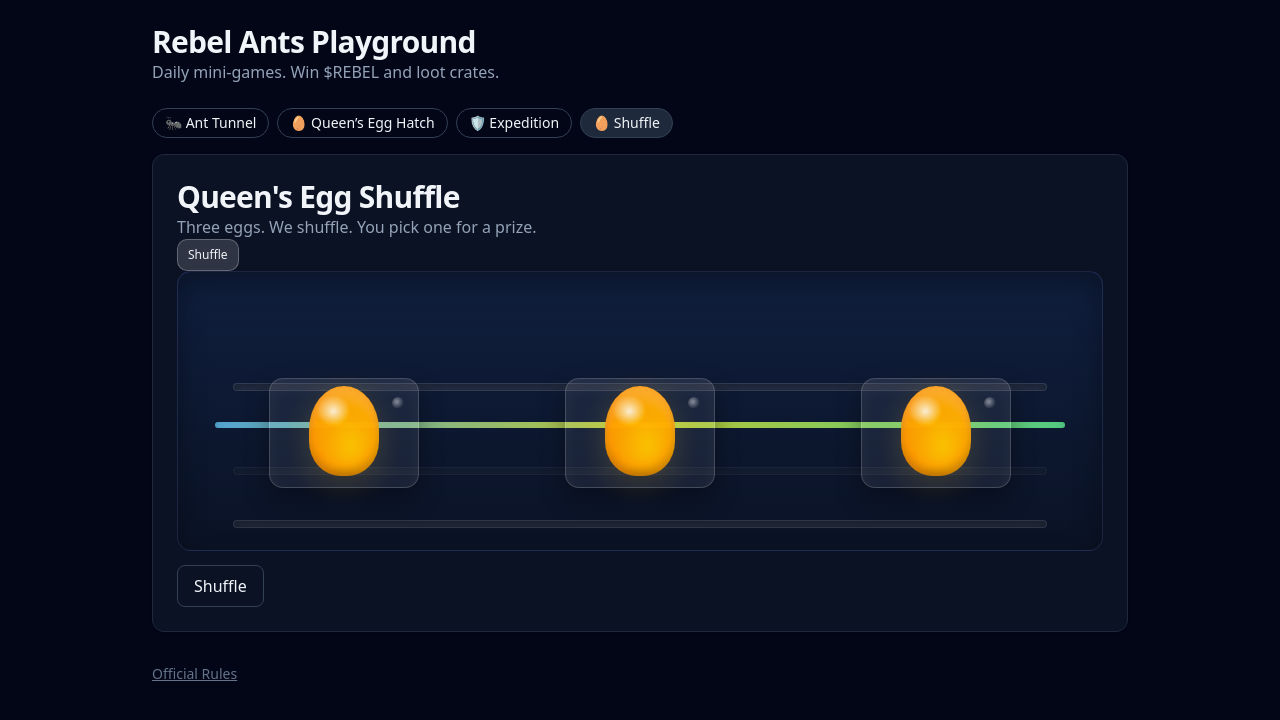
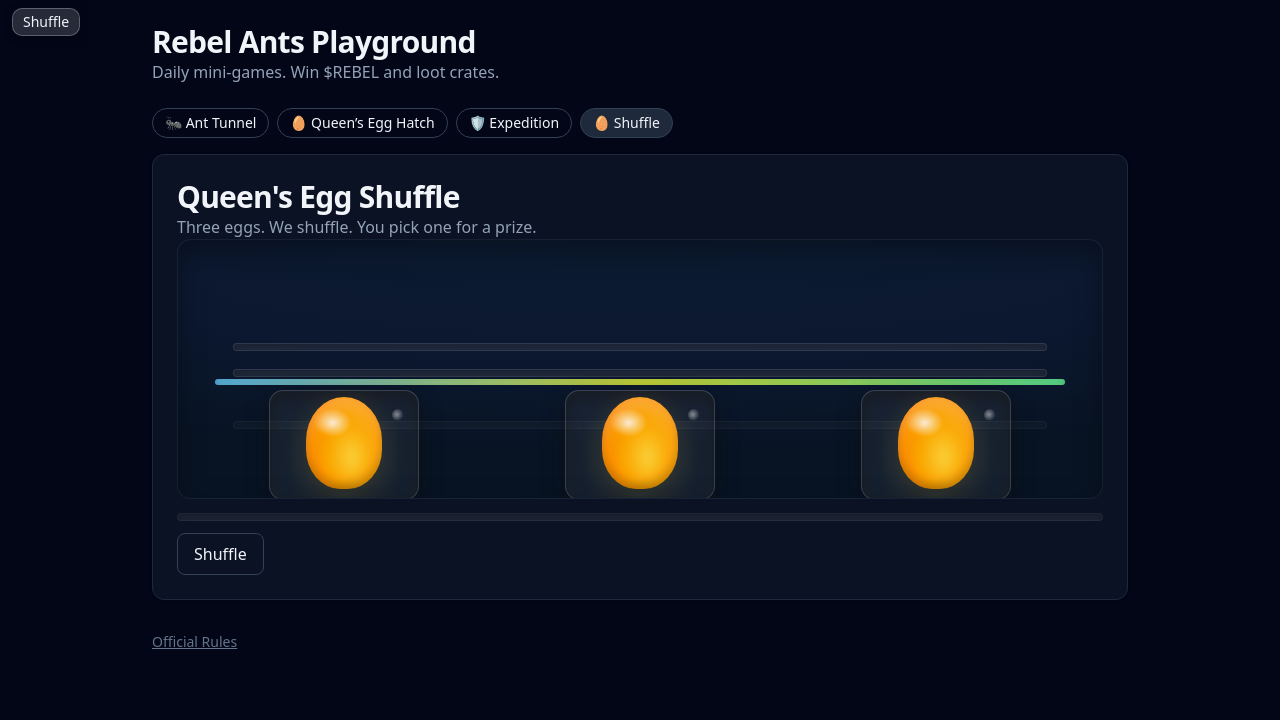
Before and after one commit to D1stknight/rebelants-playground, a Next.js app: page / in a window 1280 px wide. Both pictures are taken after a click on the button "🥚 Shuffle". Shown: the top 720 px of the page. Built offline with nearby package versions, Linux system fonts and the light colour scheme.

Commit message:
Update globals.css

```diff
--- a/styles/globals.css
+++ b/styles/globals.css
@@ -538,3 +538,67 @@ body { @apply bg-slate-950 text-slate-100; }
   border: 1px solid rgba(255,255,255,.25);
   backdrop-filter: blur(4px);
 }
+
+/* ===== RA Shuffle v1.4 (self-contained) ===== */
+
+/* layout */
+.shuffle-scene { position: relative; height: 260px; overflow: hidden;
+  background: radial-gradient(120% 80% at 50% 0%, #0b1b31 0%, #0c1830 55%, #081424 100%);
+  border-radius: 14px; border: 1px solid rgba(30 41 59 / .6); }
+.strip{ position:absolute; inset:0; pointer-events:none; opacity:.25;
+  background:
+    radial-gradient(50% 14px at 12% 58%, rgba(137,224,224,.35), transparent 60%),
+    radial-gradient(50% 14px at 88% 58%, rgba(137,224,224,.35), transparent 60%); }
+
+/* rails */
+.rail{ position:absolute; left: 34px; right: 34px; height: 6px; border-radius: 5px;
+  background: linear-gradient(90deg,#7ee9ff,#98d1ff,#3f75fd,#7effaf);
+  box-shadow: inset 0 2px 4px rgba(0,0,0,.35), 0 0 0 1px rgba(255,255,255,.06) inset; opacity:.8; }
+.rail-top{ top: 36%; opacity:.35; }
+.rail-mid{ top: 50%; opacity:.9; }
+.rail-bottom{ top: 64%; opacity:.35; }
+
+/* eggs */
+.egg-card{ position:absolute; width:150px; height:110px; transform: translateX(-50%);
+  background: rgba(255,255,255,.06); border:1px solid rgba(255,255,255,.14); border-radius:14px;
+  box-shadow: inset 0 8px 18px rgba(25,25,25,.65), 0 12px 24px rgba(10,10,10,.45);
+  display:grid; place-items:center; transition: transform .22s ease, box-shadow .18s ease;
+  pointer-events: none; }
+.egg-card.can-pick{ pointer-events:auto; cursor:pointer; }
+.egg-card.can-pick:hover{ box-shadow: inset 0 10px 22px rgba(25,25,25,.7), 0 14px 26px rgba(10,10,10,.55);
+  transform: translateX(-50%) translateY(-2px) scale(1.01); }
+
+/* glossy egg */
+.egg-body{ position:relative; width:76px; height:92px; border-radius:42px 42px 38px 38px / 48px 48px 44px 44px;
+  background:
+    radial-gradient(35% 22% at 35% 28%, rgba(255,255,255,.85), rgba(255,255,255,0) 70%),
+    radial-gradient(60% 70% at 60% 65%, #ffcc40 7%, #ff9d00 70%, #ff8d00 100%);
+  filter: saturate(1.12); transform: translateY(-2px); }
+.egg-speckle{ position:absolute; right:14px; top:18px; width:12px; height:12px; border-radius:50%;
+  background: radial-gradient(circle at 40% 45%, rgba(255,255,255,.8), rgba(255,255,255,0) 70%); opacity:.6; }
+.egg-shadow{ position:absolute; left:50%; top:84%; width:72px; height:12px;
+  transform: translateX(-50%); border-radius: 60% 60% 50% 50%;
+  background: radial-gradient(60% 60% at 50% 60%, rgba(0,0,0,.35), transparent 80%); }
+
+/* wobble when pickable */
+@keyframes an-wobble{
+  0%,100%{ transform: translateY(-2px) rotate(0deg); }
+  20%{ transform: translateY(-2px) rotate(-6deg); }
+  40%{ transform: translateY(-2px) rotate(4deg); }
+  60%{ transform: translateY(-2px) rotate(-4deg); }
+  80%{ transform: translateY(-2px) rotate(2deg); }
+}
+.egg-card.can-pick .egg-body{ animation: an-wobble .9s ease-in-out infinite; }
+
+/* progress + CTAs */
+.shuffle-progress{ margin-top:14px; height:8px; border-radius:8px; background: rgba(255,255,255,.08);
+  box-shadow: inset 0 2px 6px rgba(0,0,0,.35), inset 0 0 0 1px rgba(255,255,255,.06); }
+.shuffle-progress > div{ height:100%; border-radius:8px;
+  background: linear-gradient(90deg,#89e0e0,#97d1ff,#3f75fd,#7effaf); transition: width .2s ease; }
+
+.shuffle-cta{ margin-top:12px; position:relative; z-index:1; }
+
+/* safety button pinned inside the scene (never hidden) */
+.btn-safety{ position:absolute; top:8px; left:12px; z-index:30;
+  font-size:.875rem; line-height:1; padding:6px 10px; background: rgba(255,255,255,.15);
+  border:1px solid rgba(255,255,255,.25); box-shadow: 0 2px 10px rgba(0,0,0,.25); backdrop-filter: blur(4px); }
```
